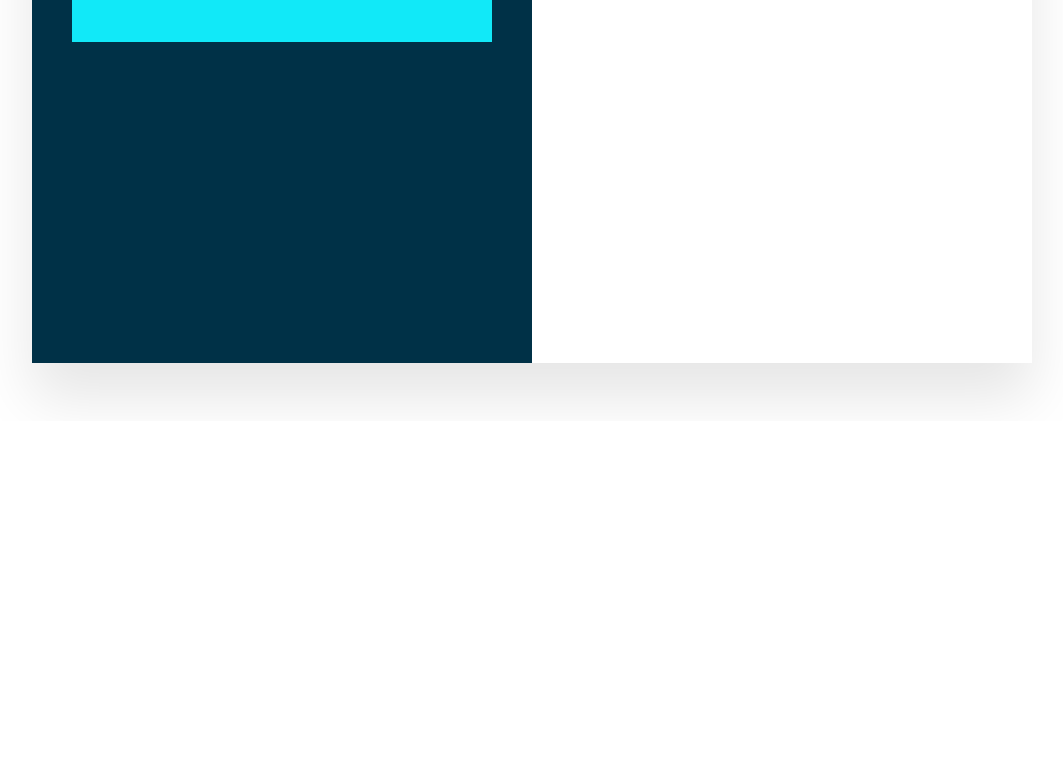
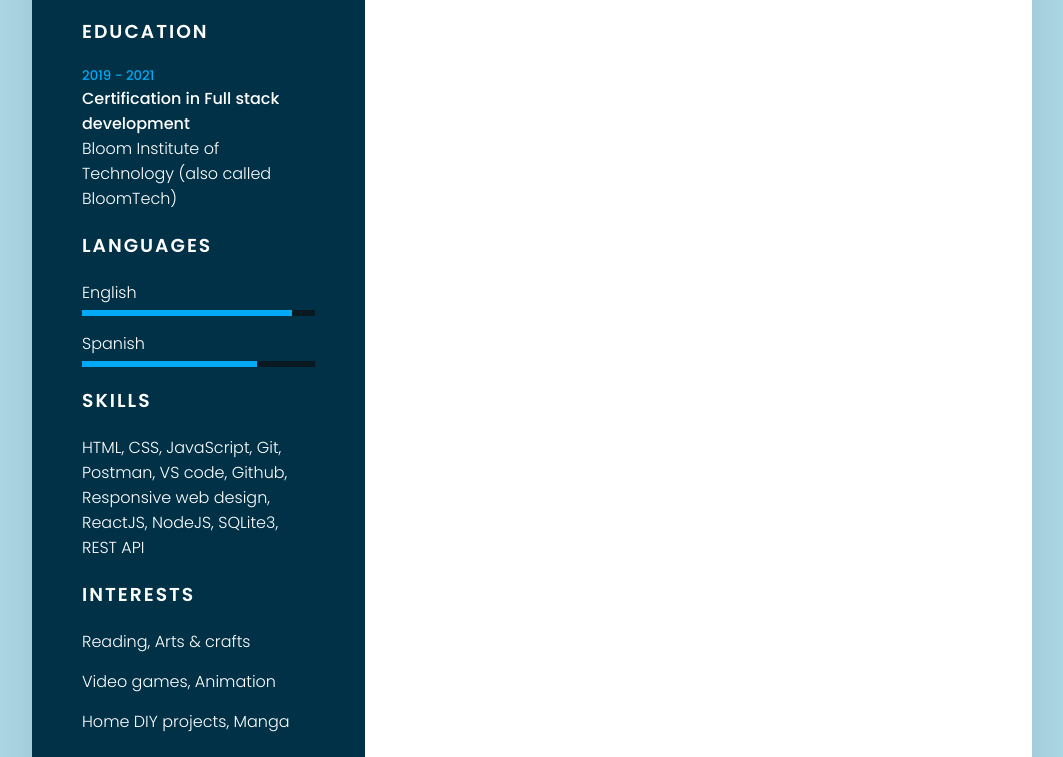
Before and after one commit to StefxM/InteractiveResumeSM, a plain HTML site: page index.html in a window 1280 px wide. Shown: the part 695-1452 px from the top of the page, without its empty margins (108-1171 px from the left). Before the commit the page ends 1116 px from the top, so only its background shows below. Drawn offline with Linux system fonts and the light colour scheme.

Commit message:
updated resume

```diff
--- a/index.html
+++ b/index.html
@@ -33,11 +33,11 @@
                     </li>
                     <li>
                         <span class="icon"><i class="fa fa-linkedin-square" aria-hidden="true"></i></span>
-                        <span class="text">www.linkedin.com/in/stefxm/</span>
+                        <span class="text"><a href="https://www.linkedin.com/in/stefxm/" rel="linkedin link">Linkedin.com/Stefxm</a></span>
                     </li>
                     <li>
                         <span class="icon"><i class="fa fa-github-square" aria-hidden="true"></i></span>
-                        <span class="text">www.github.com/StefxM</span>
+                        <span class="text"><a href="https://www.github.com/StefxM" rel="linkedin link">Github.com/Stefxm</a></span>
                     </li>
                     <li>
                         <span class="icon"><i class="fa fa-map" aria-hidden="true"></i></span>
@@ -47,15 +47,69 @@
 
         </div>
 
+        <div class="contactInfo education">
+            <h3 class="title">Education</h3>
+                <ul>
+                    <li>
+                        <h5>2019 - 2021</h5>
+                        <h4>Certification in Full stack development</h4>
+                        <h4>Bloom Institute of Technology (also called BloomTech)</h4>
+                    </li>
+                </ul>
+        </div>
 
+        <div class="contactInfo language">
+            <h3 class="title">languages</h3>
+                <ul>
+                    <li>
+                        <span class="text"> English </span>
+                        <span class="percent">
+                            <div style="width: 90%;"></div>
+                        </span>
+                    </li>
+                    <li>
+                        <span class="text"> Spanish </span>
+                        <span class="percent">
+                            <div style="width: 75%;"></div>
+                        </span>
+                    </li>
+                </ul>
+        </div>
 
-        <div class="right_side"></div>
+        <div class="contactInfo skills">
+            <h3 class="title">Skills</h3>
+                <ul>
+                    <li>
+                        <span class="text"> HTML, CSS, JavaScript, Git, Postman, VS code, Github, Responsive web design, ReactJS, NodeJS, SQLite3, REST API </span>
+                    </li>
+                </ul>
+        </div>
+
+        <div class="contactInfo Interests">
+            <h3 class="title">Interests</h3>
+                <ul>
+                    <li>
+                        <span class="text"> Reading, Arts & crafts </span>
+                    </li>
+                    <li>
+                        <span class="text"> Video games, Animation </span>
+                    </li>
+                    <li>
+                        <span class="text"> Home DIY projects, Manga  </span>
+                    </li>
+                </ul>
+        </div>
+
     </div>
 
 
+<!--
+      <div class="right_side"></div>
+        <div class="about">
+            <h2 class="title2">Profile</h2>
+        </div>
 
 
-<!--
 <p>
 <button data-modal-target="#modal" id="buttonstyle" >Rock paper scissors</button>
     <div class="modal" id="modal">
--- a/style.css
+++ b/style.css
@@ -1,16 +1,15 @@
-/*@import url('https://fonts.googleapis.com/css?family=poppins:200,300,400,500,600,700,800,900&display=swap');
+@import url('https://fonts.googleapis.com/css?family=poppins:200,300,400,500,600,700,800,900&display=swap');
 
-*, *::after, *::before {
-    box-sizing: border-box;
+* {
     margin: 0;
     padding: 0;
     box-sizing: border-box;
     font-family: 'Poppins', sans-serif;
-}*/
+}
 
 body
 {
-    background-color: rgb(0);
+    background-color: lightblue;
     display: flex;
     justify-content: center;
     align-items:center;
@@ -22,10 +21,10 @@ body
     width: 100%;
     max-width: 1000px;
     min-height: 1000px;
-    background-color: white;
+    background-color: #fff;
     margin: 50px;
     display: grid;
-    grid-template-columns: 1fr 1fr;
+    grid-template-columns: 1fr 2fr;
     box-shadow: 0 35px 55px rgba(0,0,0,0.1);
 
 }
@@ -33,7 +32,7 @@ body
 .container .left_side {
     position: relative;
     background: #003147;
-    padding: 40px;
+    padding: 50px;
 }
 
 .profileText {
@@ -78,12 +77,6 @@ body
 }
 
 
-.container .right_side {
-    position: relative;
-    background: #11e9f8;
-    padding: 40px;
-}
-
 .contactInfo {
     position: relative;
     padding-top: 2%;
@@ -104,7 +97,7 @@ body
 .contactInfo ul li {
     position: relative;
     list-style: none;
-    margin: 10px 0;
+    margin: 15px 0;
     cursor: pointer;
 }
 
@@ -121,6 +114,52 @@ body
     font-weight: 300;
 }
 
+.contactInfo ul li span a {
+    color: #fff;
+    font-weight: 300;
+}
+
+.contactInfo.education li {
+    margin-bottom: 15px;
+}
+
+.contactInfo.education h5 {
+    color: #03a9f4;
+    font-weight: 500;
+}
+
+.contactInfo.education h4:nth-child(2) {
+    color: #fff;
+    font-weight: 500;
+}
+
+.contactInfo.education h4 {
+    color: #fff;
+    font-weight: 300;
+}
+
+.contactInfo.language .percent{
+    position: relative;
+    width: 100%;
+    height: 6px;
+    background: #081921;
+    display: block;
+    margin-top: 5px;
+}
+
+.contactInfo.language .percent div {
+    position: absolute;
+    top: 0;
+    left: 0;
+    height: 100%;
+    background: #03a9f4;
+}
+
+.right_side {
+    position: relative;
+    background: #fff;
+    padding: 40px;
+}
 
 
 
```
